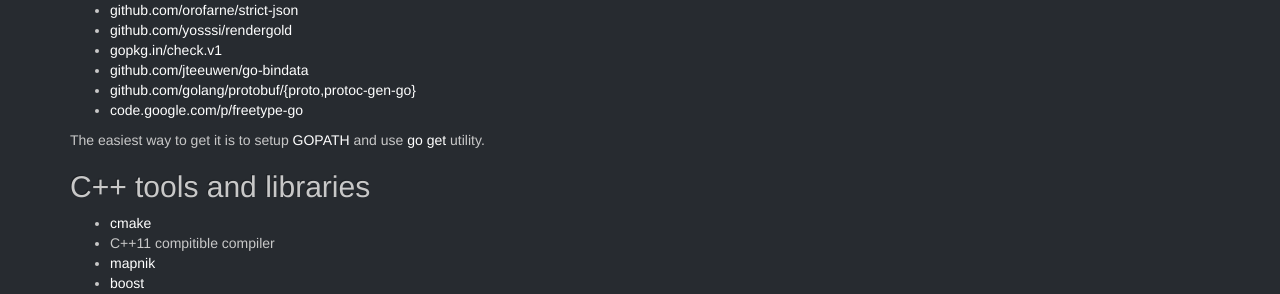
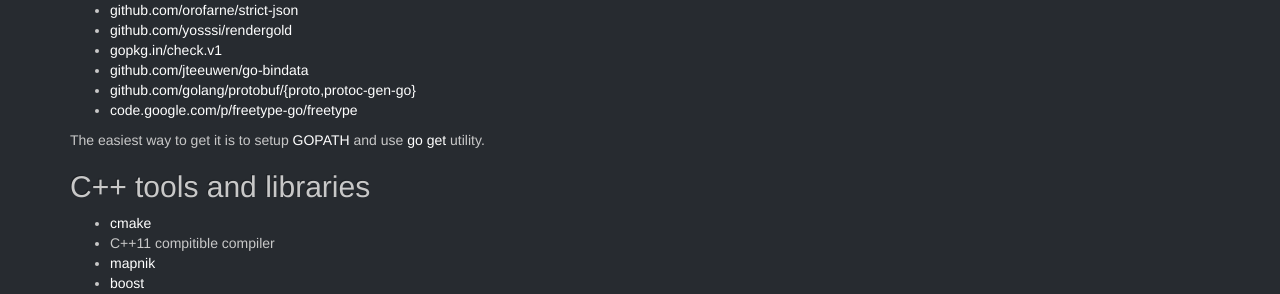
Before and after one commit to sputnik-maps/sputnik-maps.github.io, a Jekyll site: the page built from gopnik/installation.md, in a window 1280 px wide and 1017 px high. Shown: the part 396-690 px from the top of the window. Built offline with Jekyll 4.4.1, drawn with Linux system fonts in a browser that asks for light colours; Markdown is read by kramdown in place of the engine named in the settings.

Commit message:
[fix] gopnik dependencies list

```diff
--- a/gopnik/installation.md
+++ b/gopnik/installation.md
@@ -21,7 +21,7 @@ title: Gopnik installation
  * [gopkg.in/check.v1](https://labix.org/gocheck)
  * [github.com/jteeuwen/go-bindata](https://github.com/jteeuwen/go-bindata)
  * [github.com/golang/protobuf/{proto,protoc-gen-go}](https://github.com/golang/protobuf)
- * [code.google.com/p/freetype-go](https://code.google.com/p/freetype-go/)
+ * [code.google.com/p/freetype-go/freetype](https://code.google.com/p/freetype-go/)
 
 The easiest way to get it is to setup [GOPATH](https://golang.org/doc/code.html#GOPATH) and use [go get](https://golang.org/cmd/go/#hdr-Download_and_install_packages_and_dependencies) utility.
 
```
